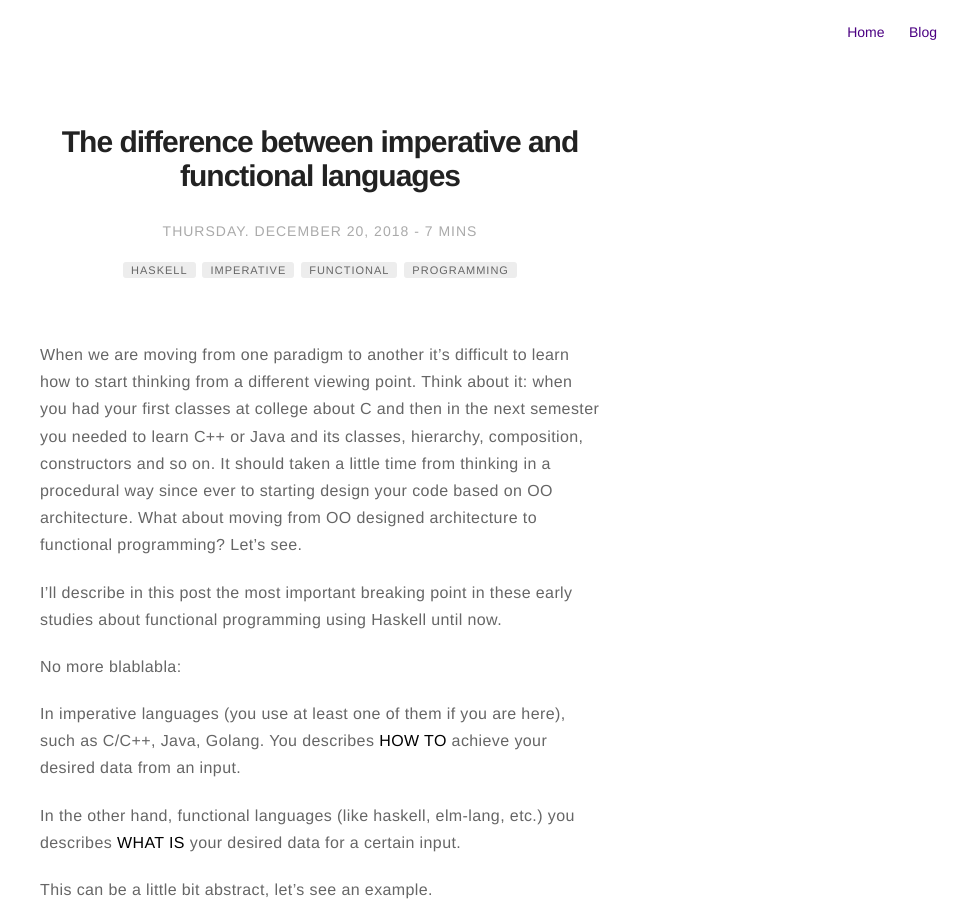
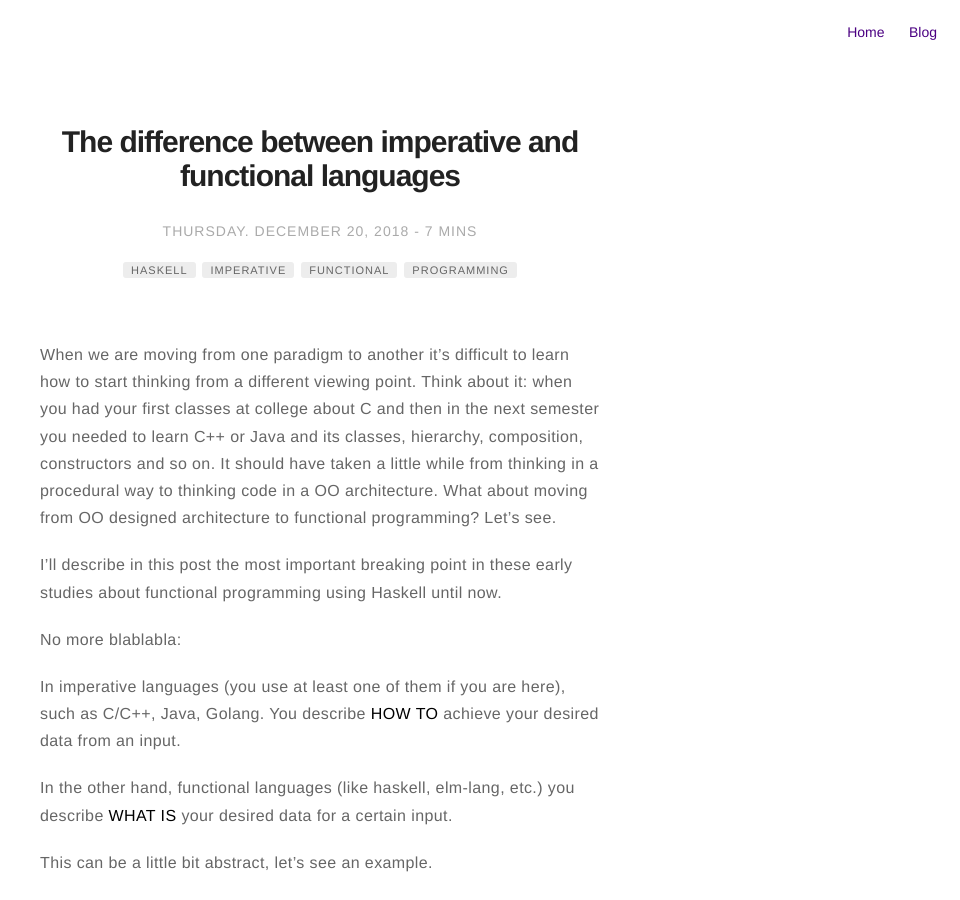
Before and after one commit to vieiramanoel/vieiramanoel.github.io, a Jekyll site: the page built from _posts/2018-12-19-Differences-imperative-functional.markdown, in a window 1280 px wide and 900 px high. Shown: the whole window, without its empty margins (320-1280 px from the left). Built offline with Jekyll 4.4.1, drawn with Linux system fonts in a browser that asks for light colours; some of the changed text lies outside the part shown.

Commit message:
making some changes in writing
thnks a lot Samuel!

```diff
--- a/_posts/2018-12-19-Differences-imperative-functional.markdown
+++ b/_posts/2018-12-19-Differences-imperative-functional.markdown
@@ -13,15 +13,15 @@ category: blog
 author: vieira
 ---
 
-When we are moving from one paradigm to another it's difficult to learn how to start thinking from a different viewing point. Think about it: when you had your first classes at college about C and then in the next semester you needed to learn C++ or Java and its classes, hierarchy, composition, constructors and so on. It should taken a little time from thinking in a procedural way since ever to starting design your code based on OO architecture. What about moving from OO designed architecture to functional programming? Let's see.
+When we are moving from one paradigm to another it's difficult to learn how to start thinking from a different viewing point. Think about it: when you had your first classes at college about C and then in the next semester you needed to learn C++ or Java and its classes, hierarchy, composition, constructors and so on. It should have taken a little while from thinking in a procedural way to thinking code in a OO architecture. What about moving from OO designed architecture to functional programming? Let's see.
 
 I'll describe in this post the most important breaking point in these early studies about functional programming using Haskell until now.
 
 No more blablabla:
 
-In imperative languages (you use at least one of them if you are here), such as C/C++, Java, Golang. You describes **HOW TO** achieve your desired data from an input.
+In imperative languages (you use at least one of them if you are here), such as C/C++, Java, Golang. You describe **HOW TO** achieve your desired data from an input.
 
-In the other hand, functional languages (like haskell, elm-lang, etc.) you describes **WHAT IS** your desired data for a certain input.
+In the other hand, functional languages (like haskell, elm-lang, etc.) you describe **WHAT IS** your desired data for a certain input.
 
 This can be a little bit abstract, let's see an example.
 
@@ -157,11 +157,11 @@ filterByKey key dict = head . filter (\(k,v) -> k == key) dict
 
 {% endhighlight %}
 
-Ok, now we got first tuple on our dict with `key="John"`
+Ok, now we got the first tuple in our dict with `key="John"`
 
 ## Step 3: Returns age from pair (name, age)
 
-Once we want just its age, then `filterByKey` changes to getAge
+Since we want just its age, then `filterByKey` changes to getAge
 
 {% highlight hs %}
 
```
Also changed, not shown: other parts of _posts/2018-12-19-Differences-imperative-functional.markdown (+4 -4 lines).
